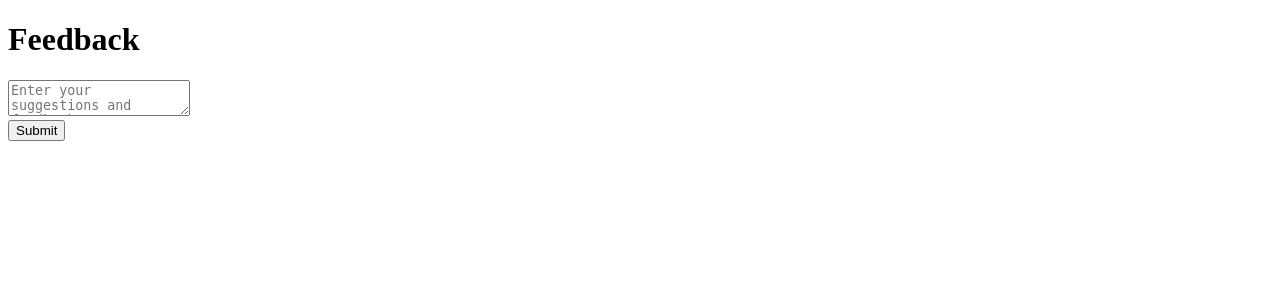
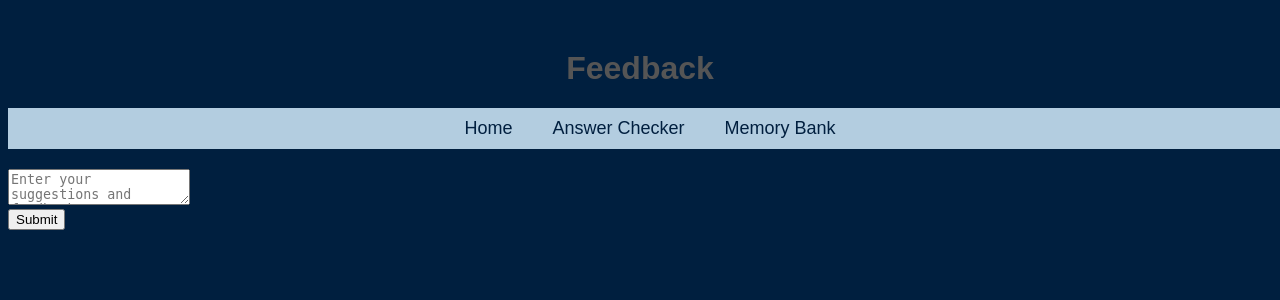
Before and after one commit to rossatoe/CTS285, a Flask app: template dataMan/templates/feedback.html in a window 1280 px wide. Shown: the top 300 px of the page. Run offline with Flask 3, Linux system fonts and the light colour scheme; the template is opened without the code that fills it, so the values that code supplies are empty.

Commit message:
copy the format of the menu to the other pages

```diff
--- a/dataMan/templates/feedback.html
+++ b/dataMan/templates/feedback.html
@@ -4,9 +4,58 @@
     <meta charset="UTF-8">
     <meta name="viewport" content="width=device-width, initial-scale=1.0">
     <title>Feedback</title>
+    <link rel="stylesheet" href="{{ url_for('static', filename='style.css') }}">
+    <style>
+        body {
+            background-color: #001f3f; /* Dark blue */
+            color: #fff;
+            font-family: Arial, sans-serif;
+        }
+        h1 {
+            text-align: center;
+            margin-top: 50px;
+        }
+        .taskbar {
+            margin: 20px auto;
+            padding: 10px;
+            width: 100%;
+            background-color: #b3cde0; /* Soft light-blue */
+            display: flex;
+            justify-content: center;
+            align-items: center;
+        }
+        .taskbar ul {
+            list-style-type: none;
+            padding: 0;
+            margin: 0;
+            display: flex;
+            justify-content: center;
+            width: 100%;
+        }
+        .taskbar ul li {
+            margin: 0 20px;
+        }
+        .taskbar ul li a {
+            text-decoration: none;
+            color: #001f3f; /* Match the background blue */
+            font-size: 18px;
+        }
+        .taskbar ul li a:hover {
+            text-decoration: underline;
+        }
+    </style>
 </head>
 <body>
     <h1>Feedback</h1>
+    <div class="taskbar">
+        <nav>
+            <ul>
+                <li><a href="/">Home</a></li>
+                <li><a href="/answer_checker">Answer Checker</a></li>
+                <li><a href="/memory_bank">Memory Bank</a></li>
+            </ul>
+        </nav>
+    </div>
     <form method="post">
         <textarea name="feedback" placeholder="Enter your suggestions and feedback"></textarea>
         <br>
```
Also changed, not shown: dataMan/templates/answer_checker.html (+49 -0 lines), dataMan/templates/memory_bank.html (+49 -0 lines).
